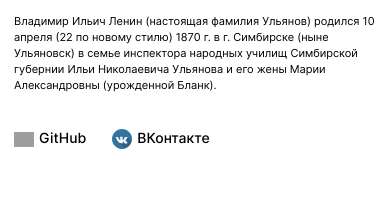
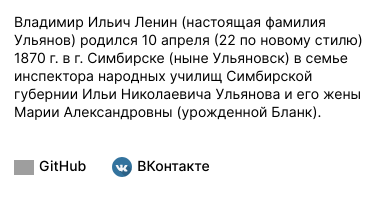
Before and after one commit to MarinaFominykh/about_me, a React app: page / in a window 390 px wide. Shown: the part 618-834 px from the top of the page. Built offline with nearby package versions, Linux system fonts and the light colour scheme; grey boxes are pictures that could not be loaded.

Commit message:
увеличить шрифт в intro

```diff
--- a/src/components/AboutMe/AboutMe.scss
+++ b/src/components/AboutMe/AboutMe.scss
@@ -36,7 +36,7 @@
 }
 .about-me__intro {
   @include regularText;
-  font-size: 14px;
+  font-size: 16px;
   line-height: 22px;
   mix-blend-mode: normal;
   margin: 0 0 81px 0;
@@ -111,9 +111,7 @@
     margin: 0 0 4px 0;
   }
   .about-me__intro {
-    font-size: 12px;
-    line-height: 18px;
-    margin: 0 0 71px 0;
+     margin: 0 0 71px 0;
   }
   .about-me__photo-wrapper {
     max-width: 255px;
@@ -139,8 +137,8 @@
     line-height: 36px;
   }
   .about-me__intro {
-    font-size: 11px;
-    line-height: 16px;
+    font-size: 14px;
+    line-height: 18px;
     margin: 0 0 20px 0;
   }
   .about-me__site-container {
```
